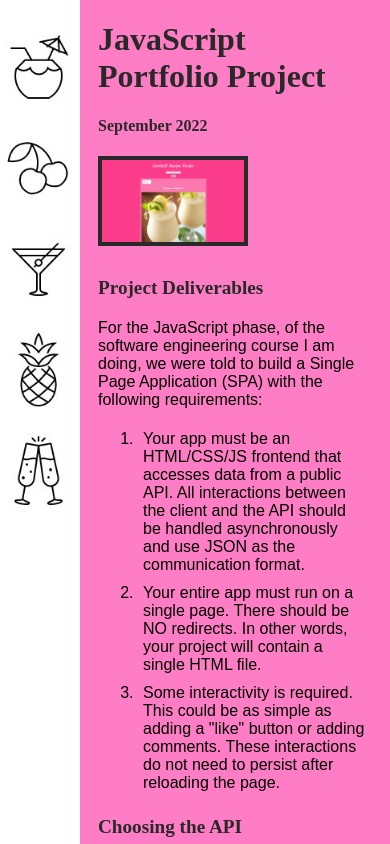
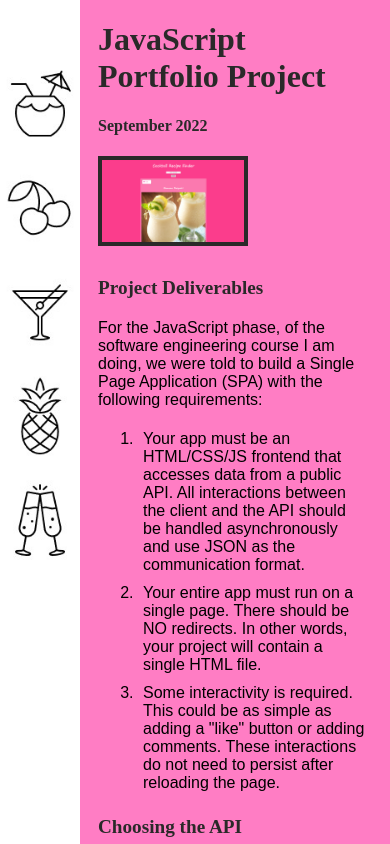
Before and after one commit to olasrum/javascript-blog-mode, a plain HTML site: page index.html in a window 390 px wide. Shown: the top 844 px of the page. Drawn offline with Linux system fonts and the light colour scheme.

Commit message:
updated media query

```diff
--- a/style.css
+++ b/style.css
@@ -72,7 +72,7 @@ padding: 5px;
     left: 0;
     background-color: white;
     overflow: hidden;
-    padding-top: 5px;
+    padding-top: 40px;
   }
 
 
@@ -83,7 +83,7 @@ padding: 5px;
 
   .sidenav img {
     display: block;
-    width: 96%;
+    width: 100%;
     height: auto;
     padding-top: 30%;
   }
```
